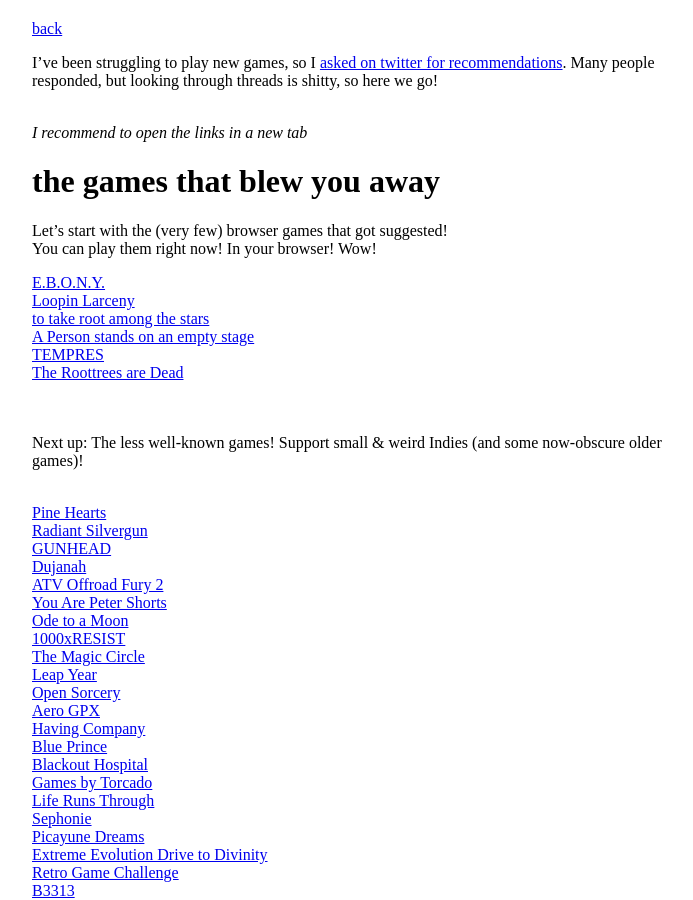
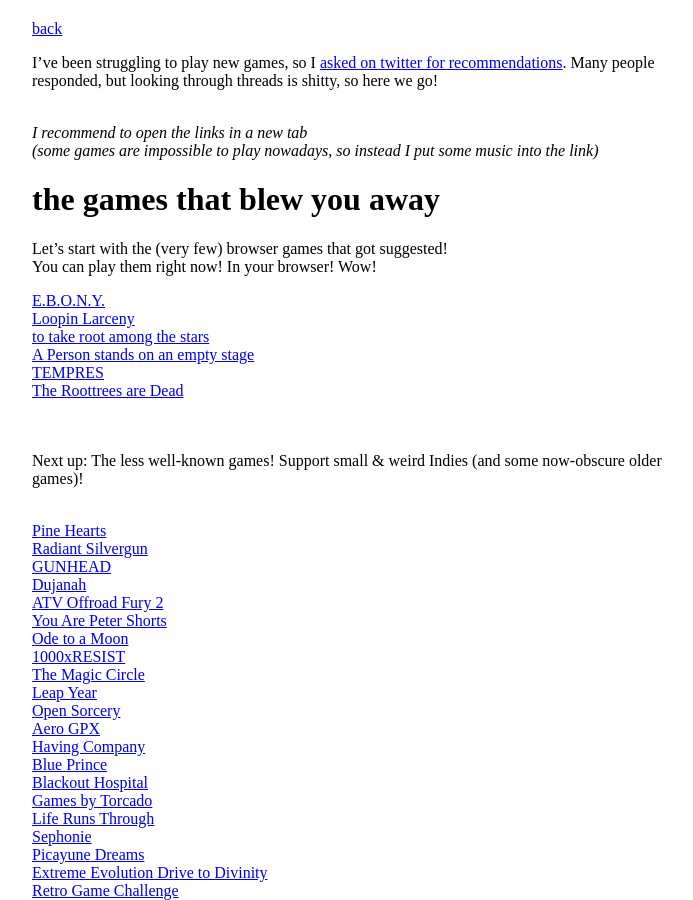
Before and after one commit to stuffedwombat/stuffedwombat.github.io, a Jekyll site: the page built from blown_away.md, in a window 1280 px wide and 900 px high. Shown: the whole window, without its empty margins (292-985 px from the left). Built offline with Jekyll 4.4.1, drawn with Linux system fonts in a browser that asks for light colours; our own code applies the rules of GitHub Pages for plain Markdown files; comment, search, counter and statistics services are not loaded.

Commit message:
Update blown_away.md

```diff
--- a/blown_away.md
+++ b/blown_away.md
@@ -3,6 +3,7 @@
 I've been struggling to play new games, so I [asked on twitter for recommendations](https://x.com/wombatstuff/status/1820793547118739853). Many people responded, but looking through threads is shitty, so here we go!<br><br>
 
 *I recommend to open the links in a new tab*<br>
+*(some games are impossible to play nowadays, so instead I put some music into the link)*<br>
 
 # the games that blew you away
 
```
